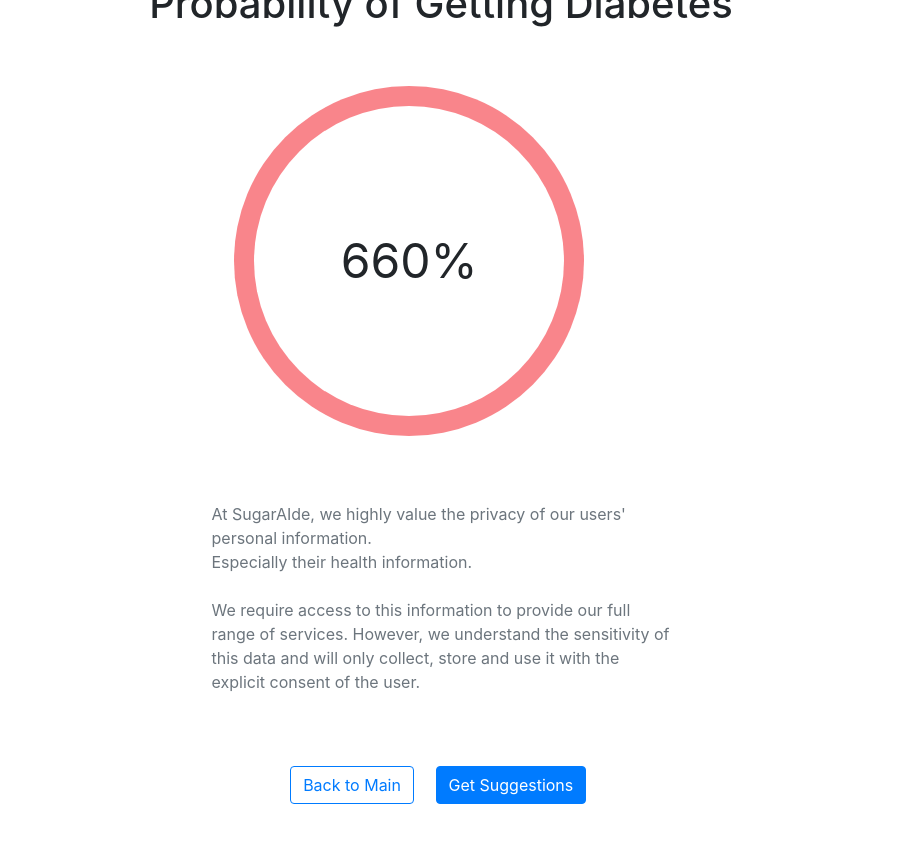
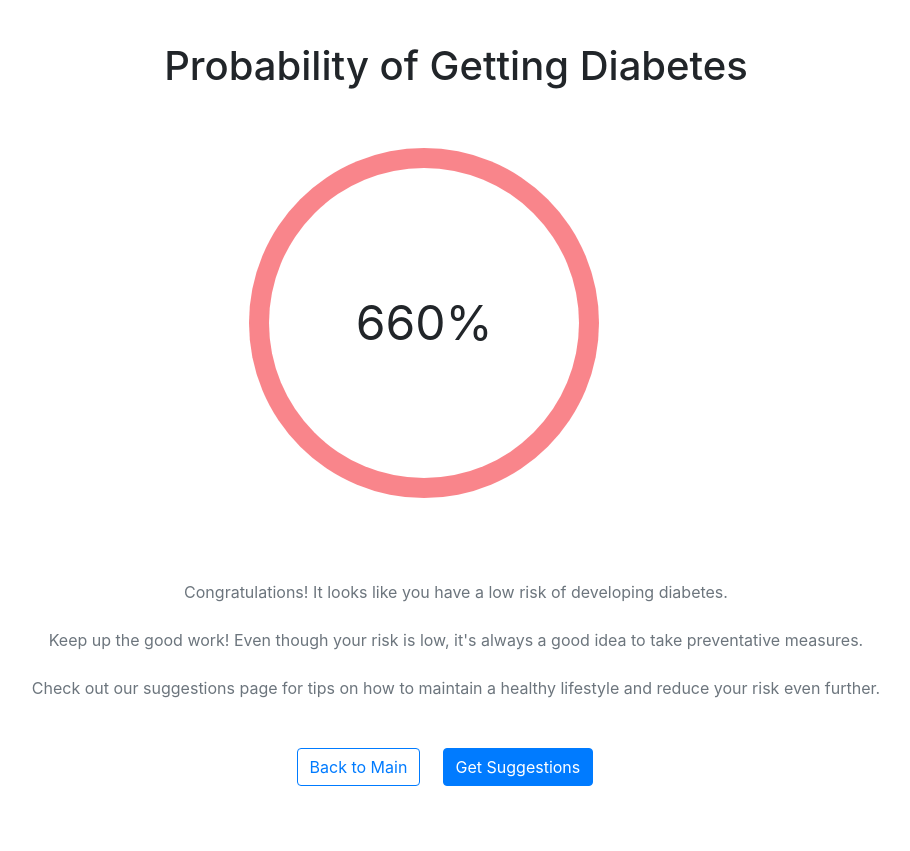
Before and after one commit to gardeneda/SugarAIde, a Node server app: template src/views/risk-assessment.ejs in a window 1280 px wide. Shown: the whole page, without its empty margins (184-1094 px from the left). Before the commit the page ends 804 px from the top, so only its background shows below. Run offline with Node 20, Linux system fonts and the light colour scheme; the template is opened without the code that fills it, so the values that code supplies are empty; some libraries are stand-ins or nearby versions.

Commit message:
Added templates for low risk, middle risk and high risk, each containing messages respective to the user's diabetes risk level. Also changed the styling on the risk.css to better space out and center everything.

```diff
--- a/public/css/risk.css
+++ b/public/css/risk.css
@@ -28,7 +28,7 @@
 }
 
 .hidden {
-    displaY: none;
+    display: none;
 }
 
 /*
@@ -39,26 +39,22 @@
 */
 body {
     height: 100vh;
-    display: flex;
-    align-items: center;
-    justify-content: center;
+    margin: 2%;
 }
 
 .row {
     height: 100%;
-    width: 100%;
     display: flex;
-    /* flex-wrap: nowrap; */
+    flex-wrap: nowrap;
     flex-direction: column;
     align-items: center;
 }
 
 .container {
-    /* width: 100%;
-    height: 100%;
-    padding: 10% 0;
+    width: 100%;
+    /* height: 100%; */
+    /* padding: 10% 0;
     border-radius: 8px; */
-    flex-direction: column;
     align-items: center;
 }
 
--- a/public/js/risk.js
+++ b/public/js/risk.js
@@ -23,5 +23,4 @@
     if (progressStartValue == progressEndValue) {
         clearInterval(progress);
     }
-    console.log(progressStartValue);
 }, speed);
--- a/src/controllers/riskAssessController.js
+++ b/src/controllers/riskAssessController.js
@@ -136,7 +136,6 @@
     const email = req.session.email;
 
     const user = await userCollection.findOne({ email: email });
-    console.log(`This is the value of the user's age. ${user.healthinfo?.age}`);
 
     const risk = this.diabProbability(
         user.healthinfo?.age, user.healthinfo?.bmi, user.healthinfo?.highchol,
@@ -152,6 +151,6 @@
     });
 
     const formattedRisk = (risk.toFixed(3) * 100);
-    console.log(formattedRisk);
+
     res.render("risk-assessment", { risk: formattedRisk });
 }
--- a/src/views/risk-assessment.ejs
+++ b/src/views/risk-assessment.ejs
@@ -21,44 +21,34 @@
     <link rel="stylesheet" href="/css/risk.css" />
   </head>
   <body>
-
-    <p class="hidden" id="risk-level">
-      <%= risk %>
-    </p>
+    <p class="hidden" id="risk-level"><%= risk %></p>
 
     <div class="container">
       <!-- Begin of Row 1 -->
-      <div
-        class="row justify-content-center align-content-center"
-      >
+      <div class="row justify-content-center align-content-center py-3">
         <div class="justify-content-center align-content-center">
-          <h1 class="text-body-emphasis text-center">Probability of Getting Diabetes</h1>
+          <h1 class="text-body-emphasis text-center">
+            Probability of Getting Diabetes
+          </h1>
           <div class="progress-container">
             <div class="circular-progress">
               <span class="progress-value"> 0% </span>
             </div>
           </div>
         </div>
-        <div class="col-md-6 px-4 py-3">
-          <p class="mx-4 fs-5 text-muted">
-            At SugarAIde, we highly value the privacy of our users' personal
-            information.
-            <br />
-            Especially their health information.
-            <br />
-            <br />
-            We require access to this information to provide our full range of
-            services. However, we understand the sensitivity of this data and will
-            only collect, store and use it with the explicit consent of the user.
-            <br />
-            <br />
-          </p>
-        </div>
       </div>
       <!-- End of Row 2 -->
 
+      <div class="row py-md-3">
+        <div class="col-md-12 mx-4 fs-5 text-center text-muted">
+          <% if (risk < 40) { %> <%- include("templates/low-risk") %> <% } else
+          if (risk < 70) { %> <%- include("templates/mid-risk") %> <% } else {
+          %> <%- include("templates/high-risk") %> <% } %>
+        </div>
+      </div>
+
       <!-- Begin of Row 2 -->
-      <div class="row py-md-3">
+      <div class="row py-3">
         <div class="col text-center button-box mx-2">
           <a href="/login" class="btn btn-outline-primary me-2">Back to Main</a>
           <a href="/signup" class="btn btn-primary">Get Suggestions</a>
--- /dev/null
+++ b/src/views/templates/low-risk.ejs
@@ -0,0 +1,11 @@
+<p>
+  Congratulations! It looks like you have a low risk of developing diabetes.
+  <br />
+  <br />
+  Keep up the good work! Even though your risk is low, it's always a good idea
+  to take preventative measures.
+  <br />
+  <br />
+  Check out our suggestions page for tips on how to maintain a healthy lifestyle
+  and reduce your risk even further.
+</p>
```
Also changed, not shown: src/views/templates/high-risk.ejs (added, +14 -0 lines), src/views/templates/mid-risk.ejs (added, +11 -0 lines).
